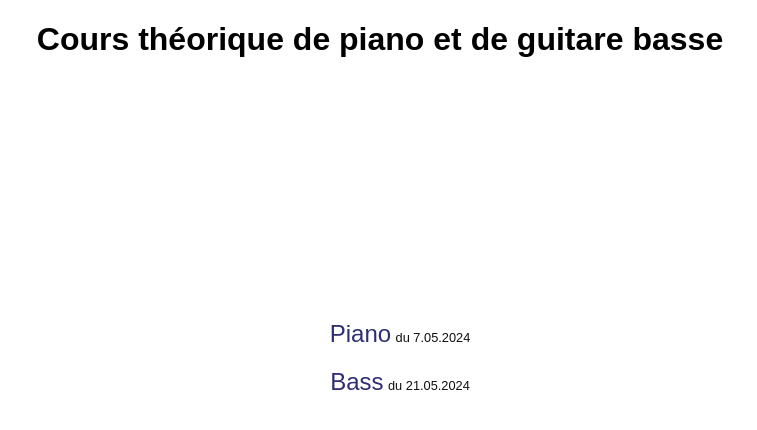
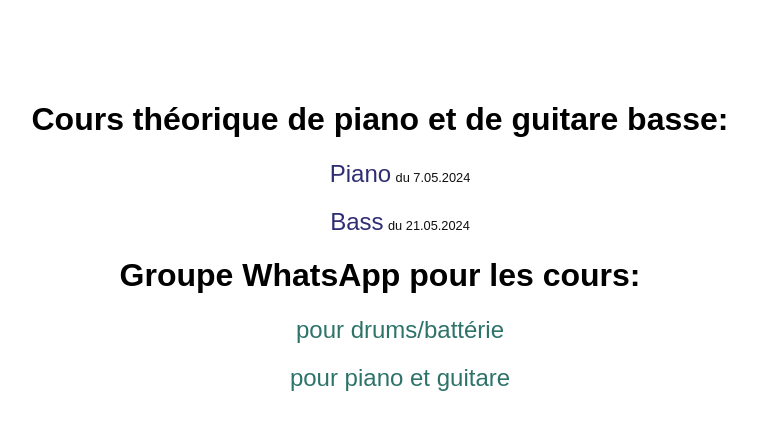
Before and after one commit to Freeddy-Djiotsop/fygl, a plain HTML site: page index.html in a window 1280 px wide. Shown: the whole page, without its empty margins (260-1017 px from the left). Drawn offline with Linux system fonts and the light colour scheme.

Commit message:
added whatsapp links

```diff
--- a/index.html
+++ b/index.html
@@ -7,8 +7,9 @@
     <link rel="stylesheet" href="style.css" />
   </head>
   <body>
-    <h1>Cours théorique de piano et de guitare basse</h1>
-    <div class="content">
+    <div class="body">
+      <h1>Cours théorique de piano et de guitare basse:</h1>
+      <div class="pdf-content">
         <ul class="pdf-list">
           <li>
             <a href="pdfs/cours_piano.pdf" target="_blank">Piano</a>
@@ -20,5 +21,25 @@
           </li>
         </ul>
       </div>
+      <h1>Groupe WhatsApp pour les cours:</h1>
+      <div class="grp-content">
+        <ul class="grp-list">
+          <li>
+            <a
+              href="https://chat.whatsapp.com/LWSylDAwoDh19AnRC5tCi5"
+              target="_blank"
+              >pour drums/battérie</a
+            >
+          </li>
+          <li>
+            <a
+              href="https://chat.whatsapp.com/CttiiL91LdaGKpGpVvfN8H"
+              target="_blank"
+              >pour piano et guitare</a
+            >
+          </li>
+        </ul>
+      </div>
+    </div>
   </body>
 </html>
--- a/style.css
+++ b/style.css
@@ -11,30 +11,47 @@ h1 {
   text-align: center;
 }
 
-.content {
+.body,
+.pdf-content,
+.grp-content {
   position: relative;
   text-align: center;
-  top: 30%;
 }
 
-.pdf-list {
+.body {
+  top: 10%;
+}
+
+.pdf-list,
+.grp-list {
   list-style: none;
 }
 
-.pdf-list li {
+.pdf-list li,
+.grp-list li {
   margin: 20px 0;
 }
 
-.pdf-list a {
+.pdf-list a,
+.grp-list a {
   color: rgb(48, 46, 115);
   text-decoration: none;
   font-size: 1.5em;
 }
 
-.pdf-list a:hover {
+.grp-list a {
+  color: rgb(46, 115, 106);
+}
+
+.pdf-list a:hover,
+.grp-list a:hover {
   text-decoration: underline;
   color: rgb(15, 15, 15);
   font-size: 1.6em;
+}
+
+.grp-list a:hover {
+  color: rgb(4, 90, 78);
 }
 
 .update-date {
```
Lines whose indentation alone changed are shown as unchanged.
